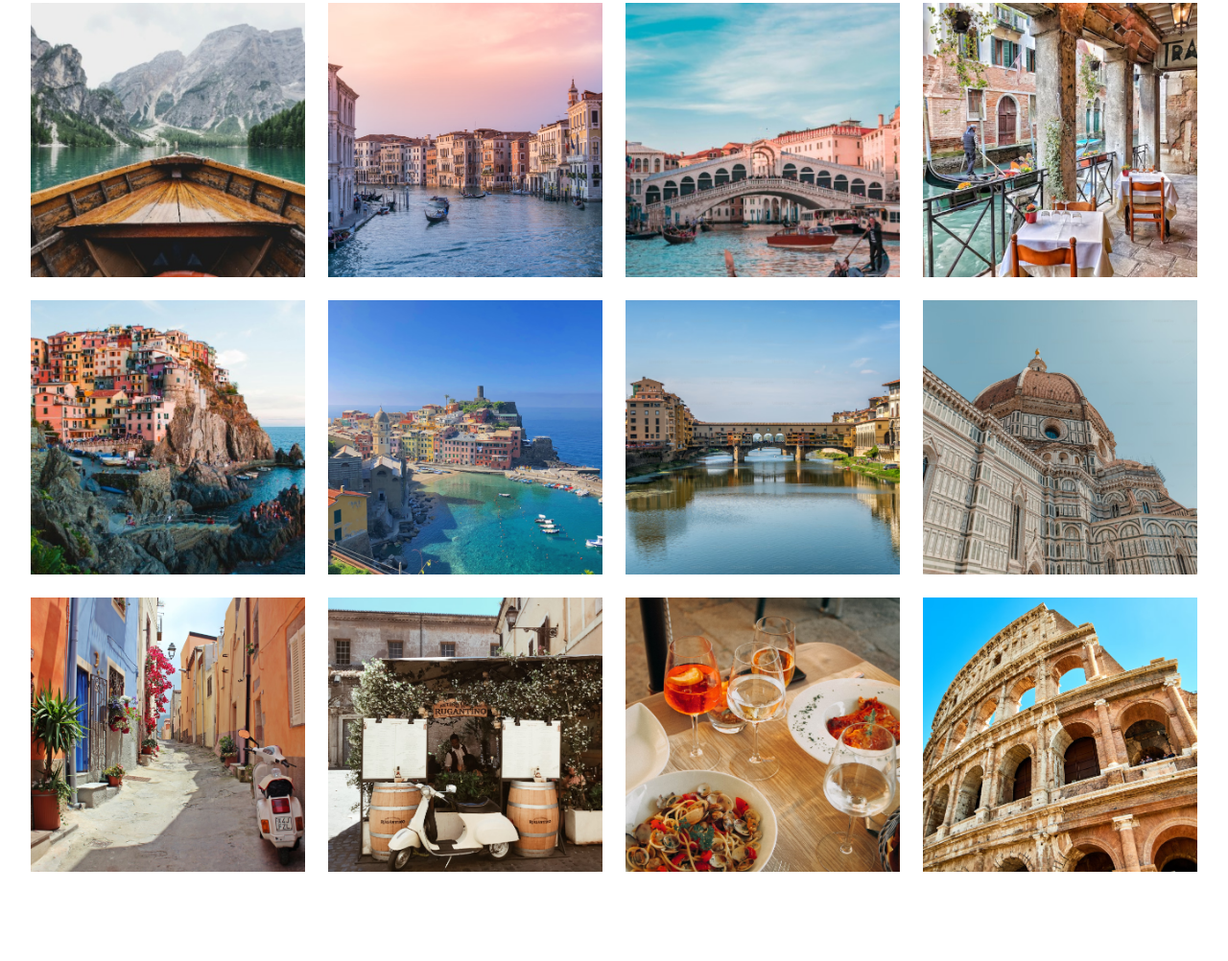
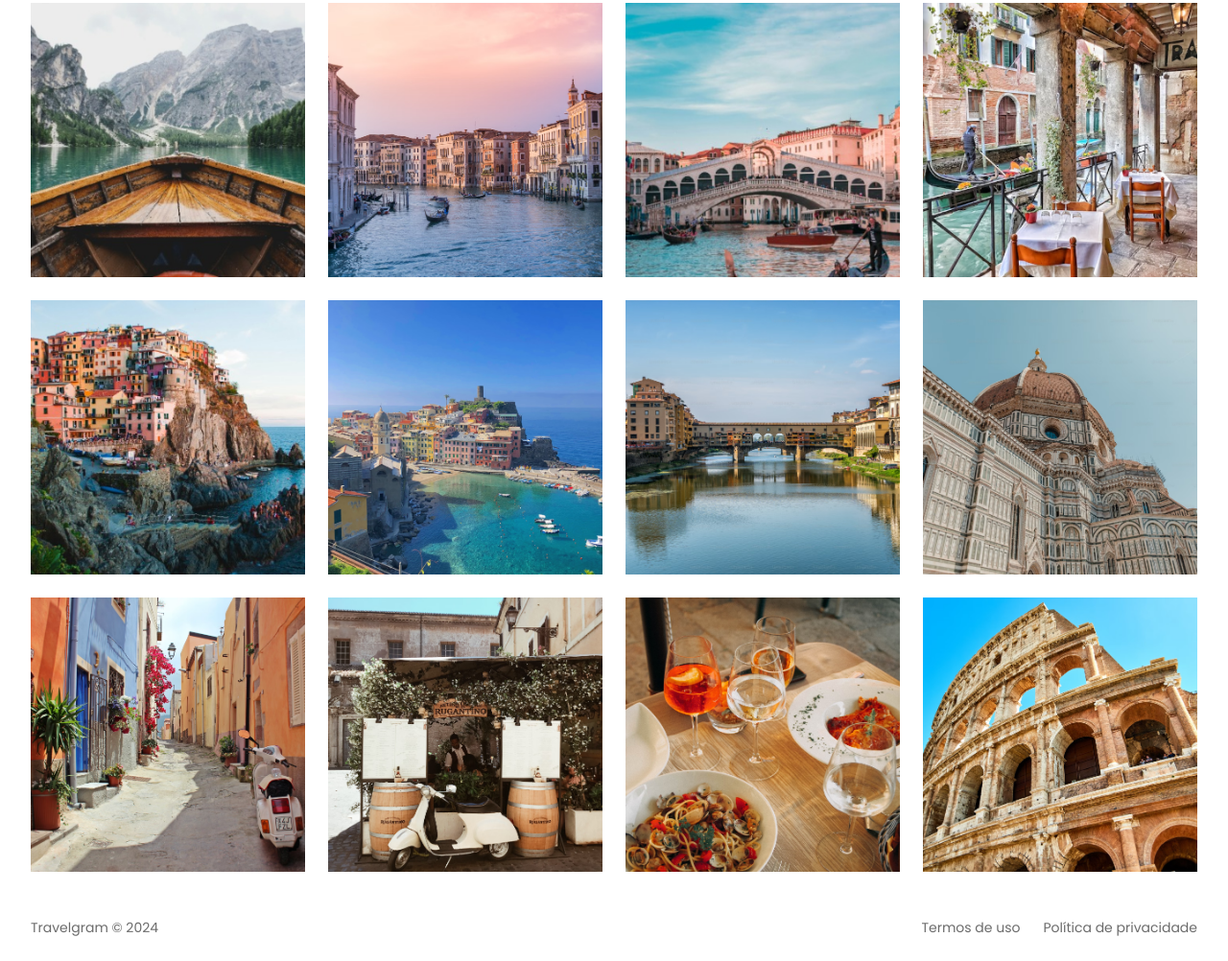
Before and after one commit to zecmagalhaes/project-travelgram, a plain HTML site: page index.html in a window 1280 px wide. Shown: the part 347-1349 px from the top of the page at 96% size. Before the commit the page ends 1280 px from the top, so only its background shows below. Drawn offline with Linux system fonts and the light colour scheme.

Commit message:
feat: add footer page and project completion

```diff
--- a/index.html
+++ b/index.html
@@ -76,5 +76,19 @@
     <img src="assets/images/Image 11.png" alt="">
     <img src="assets/images/Image 12.png" alt="">
   </main>
+
+  <footer class="container">
+    <span>
+      Travelgram &copy; 2024
+    </span>
+
+    <span>
+      Termos de uso
+    </span>
+
+    <span>
+      Política de privacidade
+    </span>
+  </footer>
 </body>
 </html>
--- /dev/null
+++ b/styles/footer.css
@@ -0,0 +1,10 @@
+footer {
+  display: flex;
+  padding-block: 24px;
+  gap: 24px;
+  font: 14px/150% var(--font-family);
+}
+
+footer span:nth-child(1) {
+  margin-right:  auto;
+}
--- a/styles/index.css
+++ b/styles/index.css
@@ -2,3 +2,4 @@
 @import url(nav.css);
 @import url(header.css);
 @import url(main.css);
+@import url(footer.css);
```
